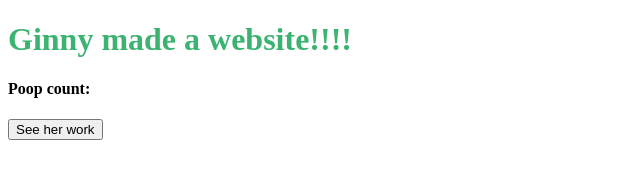
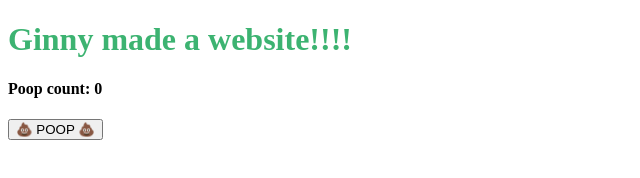
Before and after one commit to alecjacobs/gj-poop-factory, a plain HTML site: page index.html in a window 1280 px wide. Shown: the full height of the page, 0-640 px from the left. Drawn offline with Linux system fonts and the light colour scheme.

Commit message:
add emojis

```diff
--- a/index.html
+++ b/index.html
@@ -11,8 +11,8 @@
 
   <body>
     <h1 id="ginny-headline">Ginny made a website!!!!</h1>
-    <h4>Poop count: <span id="poop-count"></span></h4>
-    <button type="button" onclick="poop()">See her work</button>
+    <h4>Poop count: <span id="poop-count"></span>0</h4>
+    <button type="button" onclick="poop()">💩 POOP 💩</button>
 
     <script>
       let poopCount = 0
```
